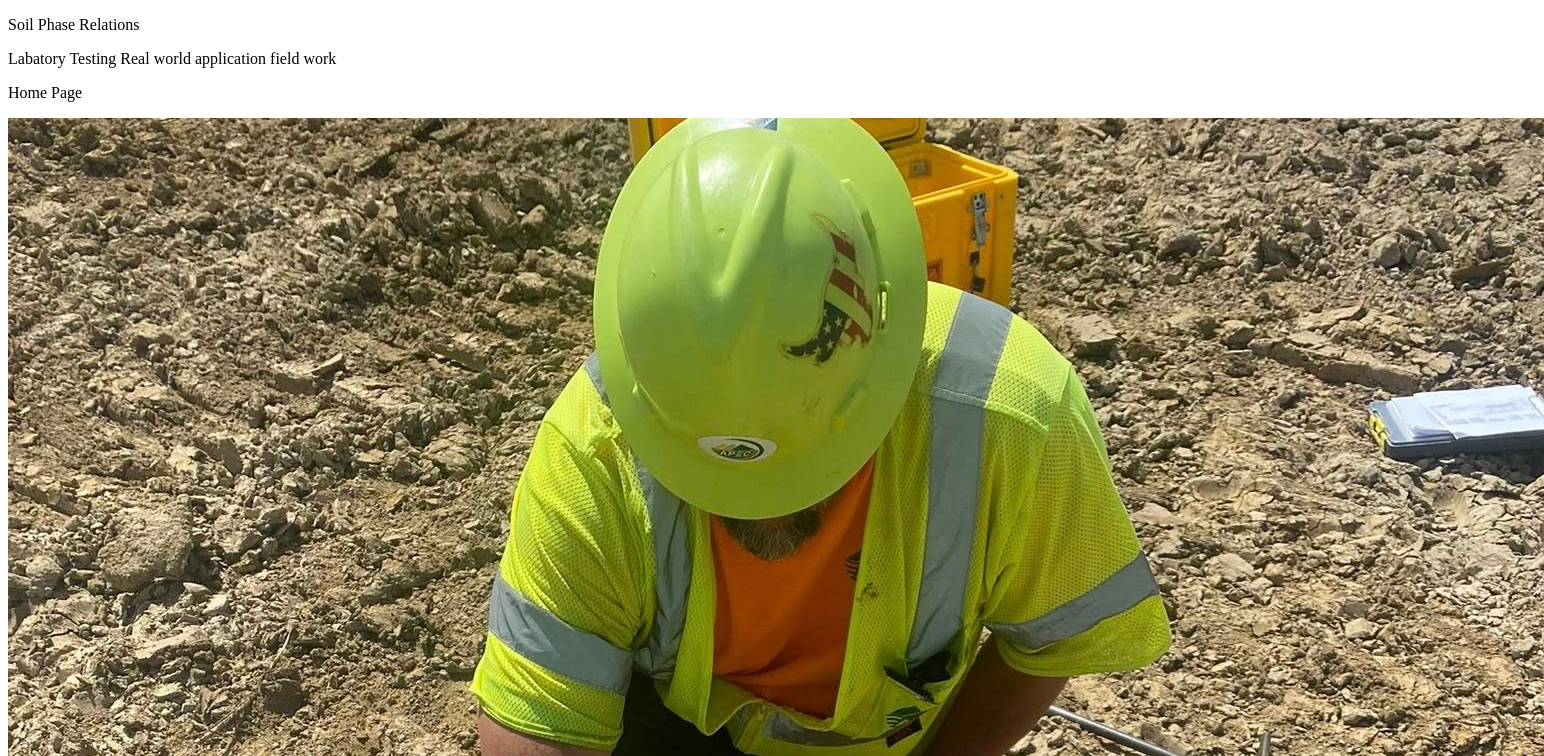
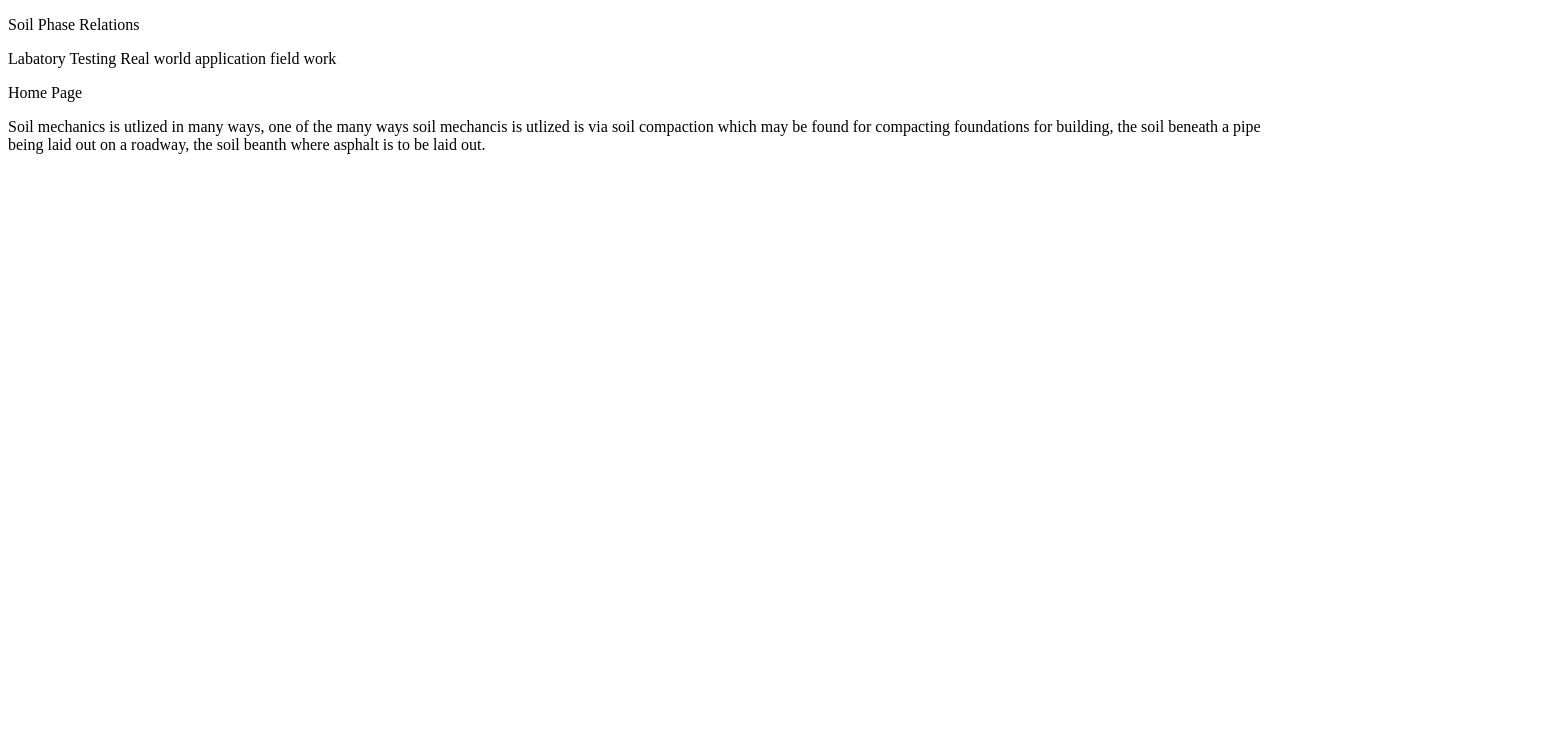
Before and after one commit to jakober1/JakobEngineering-Construction.github.io, a plain HTML site: page TestFile.html in a window 1280 px wide. Shown: the top 756 px of the page, 1544 px wide, since content can reach past the window. Drawn offline with Linux system fonts and the light colour scheme; files whose address does not match are found by name.

Commit message:
Update TestFile.html

```diff
--- a/TestFile.html
+++ b/TestFile.html
@@ -33,7 +33,7 @@
 
 	<div class = "introduction">
 
-		<p> <img src = "C:\Users\jakob\OneDrive\Desktop\Geotechnical_Engineering\SoilCompaction\Nuclear_Density_Gauge.jpg" alt = "density gauge" class = "DensityGauge" >
+		<p>
 
 Soil mechanics is utlized in many ways, one of the many ways soil mechancis is utlized is via soil compaction which may be found for compacting foundations for building, the soil beneath a pipe being laid out on a roadway, the soil beanth where asphalt is to be laid out.  </p>
 
```
